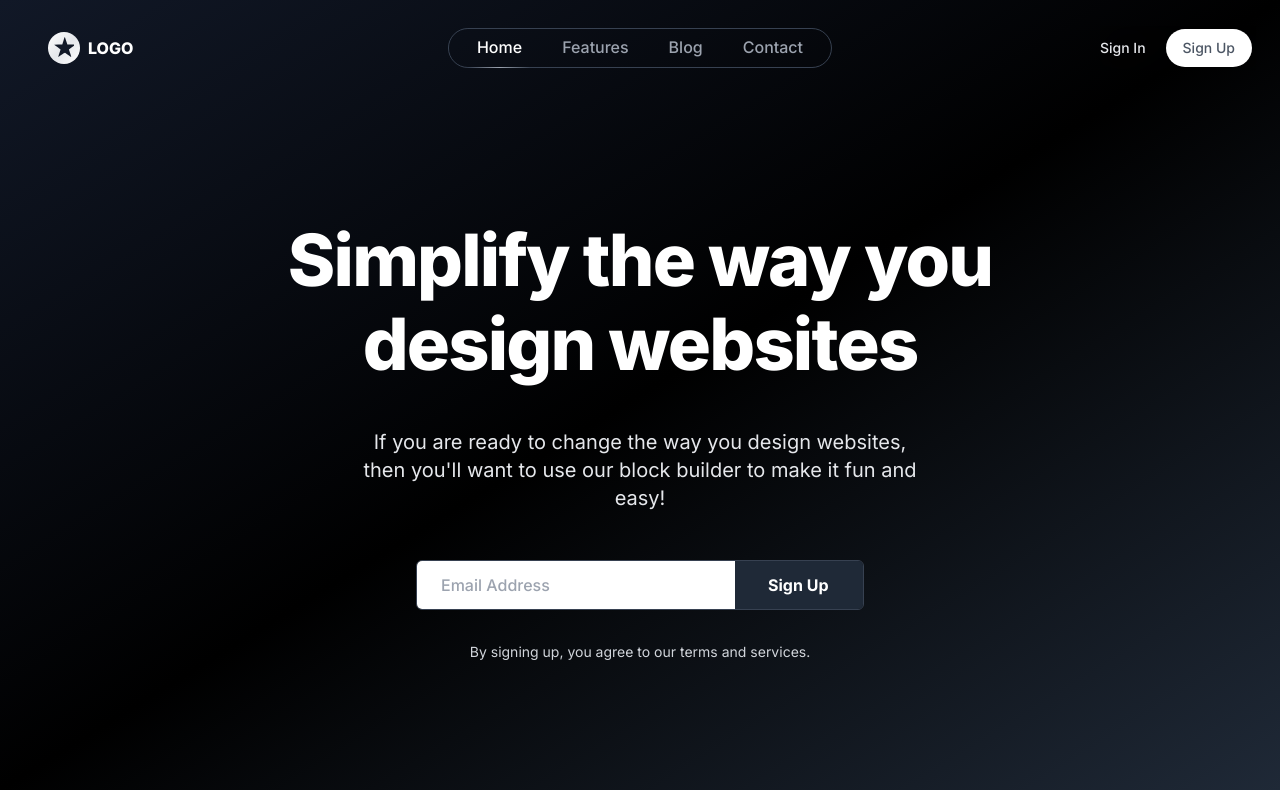
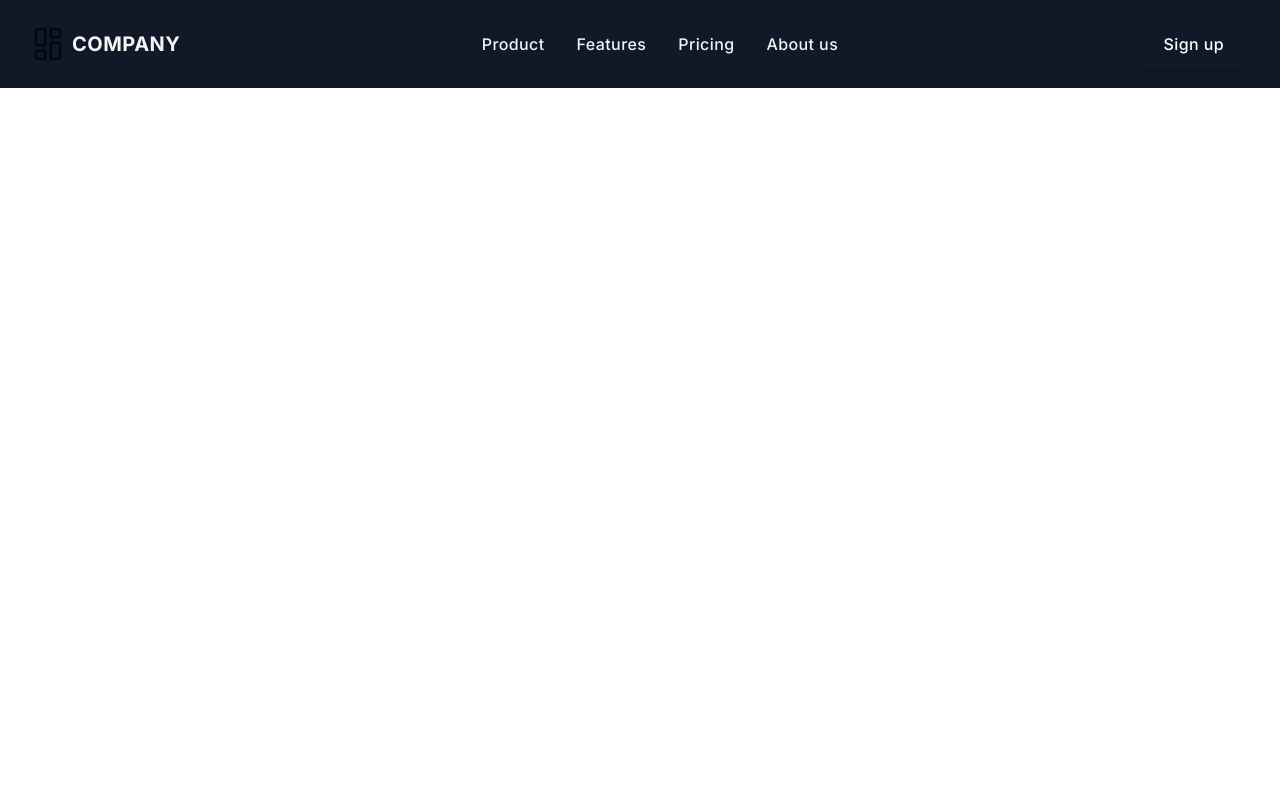
Before and after one commit to choiruladamm/explore-ui, a Next.js app: page / in a window 1280 px wide. Built offline with nearby package versions, Linux system fonts and the light colour scheme.

Commit message:
style: add heroSass

```diff
--- a/app/layout.tsx
+++ b/app/layout.tsx
@@ -16,7 +16,7 @@ export default function RootLayout({
 }) {
   return (
     <html lang="en">
-      <body className={inter.className}>{children}</body>
+      <body className={inter.className} suppressHydrationWarning={true}>{children}</body>
     </html>
   )
 }
--- a/app/page.tsx
+++ b/app/page.tsx
@@ -1,12 +1,10 @@
-import HeroPinestOne from "@/components/HeroPinestOne";
-import TestLayout from "@/components/slicingui/TestLayout";
-import TwitterEmbed from "@/components/slicingui/TwitterEmbed";
+import HeroSass from "@/components/HeroSass";
 import React from "react";
 
 export default function Home() {
   return (
     <>
-      <HeroPinestOne />
+      <HeroSass />
     </>
   );
 }
--- /dev/null
+++ b/components/HeroSass.tsx
@@ -0,0 +1,224 @@
+"use client";
+
+import React, { useState } from "react";
+
+const HeroSass = () => {
+  const [isMenuOpen, setIsMenuOpen] = useState(false);
+
+  return (
+    <div className="bg-gray-900">
+      <div className="px-4 py-5 mx-auto sm:max-w-xl md:max-w-full lg:max-w-screen-xl md:px-24 lg:px-8">
+        <div className="relative flex items-center justify-between">
+          <a
+            href="/"
+            aria-label="Company"
+            title="Company"
+            className="inline-flex items-center"
+          >
+            <svg
+              className="w-8 text-teal-accent-400"
+              viewBox="0 0 24 24"
+              strokeLinejoin="round"
+              strokeWidth="2"
+              strokeLinecap="round"
+              strokeMiterlimit="10"
+              stroke="currentColor"
+              fill="none"
+            >
+              <rect x="3" y="1" width="7" height="12" />
+              <rect x="3" y="17" width="7" height="6" />
+              <rect x="14" y="1" width="7" height="6" />
+              <rect x="14" y="11" width="7" height="12" />
+            </svg>
+            <span className="ml-2 text-xl font-bold tracking-wide text-gray-100 uppercase">
+              Company
+            </span>
+          </a>
+          <ul className="flex items-center hidden space-x-8 lg:flex">
+            <li>
+              <a
+                href="/"
+                aria-label="Our product"
+                title="Our product"
+                className="font-medium tracking-wide text-gray-100 transition-colors duration-200 hover:text-teal-accent-400"
+              >
+                Product
+              </a>
+            </li>
+            <li>
+              <a
+                href="/"
+                aria-label="Our product"
+                title="Our product"
+                className="font-medium tracking-wide text-gray-100 transition-colors duration-200 hover:text-teal-accent-400"
+              >
+                Features
+              </a>
+            </li>
+            <li>
+              <a
+                href="/"
+                aria-label="Product pricing"
+                title="Product pricing"
+                className="font-medium tracking-wide text-gray-100 transition-colors duration-200 hover:text-teal-accent-400"
+              >
+                Pricing
+              </a>
+            </li>
+            <li>
+              <a
+                href="/"
+                aria-label="About us"
+                title="About us"
+                className="font-medium tracking-wide text-gray-100 transition-colors duration-200 hover:text-teal-accent-400"
+              >
+                About us
+              </a>
+            </li>
+          </ul>
+          <ul className="flex items-center hidden space-x-8 lg:flex">
+            <li>
+              <a
+                href="/"
+                className="inline-flex items-center justify-center h-12 px-6 font-medium tracking-wide text-white transition duration-200 rounded shadow-md bg-deep-purple-accent-400 hover:bg-deep-purple-accent-700 focus:shadow-outline focus:outline-none"
+                aria-label="Sign up"
+                title="Sign up"
+              >
+                Sign up
+              </a>
+            </li>
+          </ul>
+          <div className="lg:hidden">
+            <button
+              aria-label="Open Menu"
+              title="Open Menu"
+              className="p-2 -mr-1 transition duration-200 rounded focus:outline-none focus:shadow-outline"
+              onClick={() => setIsMenuOpen(true)}
+            >
+              <svg className="w-5 text-gray-600" viewBox="0 0 24 24">
+                <path
+                  fill="currentColor"
+                  d="M23,13H1c-0.6,0-1-0.4-1-1s0.4-1,1-1h22c0.6,0,1,0.4,1,1S23.6,13,23,13z"
+                />
+                <path
+                  fill="currentColor"
+                  d="M23,6H1C0.4,6,0,5.6,0,5s0.4-1,1-1h22c0.6,0,1,0.4,1,1S23.6,6,23,6z"
+                />
+                <path
+                  fill="currentColor"
+                  d="M23,20H1c-0.6,0-1-0.4-1-1s0.4-1,1-1h22c0.6,0,1,0.4,1,1S23.6,20,23,20z"
+                />
+              </svg>
+            </button>
+            {isMenuOpen && (
+              <div className="absolute top-0 left-0 w-full">
+                <div className="p-5 bg-white border rounded shadow-sm">
+                  <div className="flex items-center justify-between mb-4">
+                    <div>
+                      <a
+                        href="/"
+                        aria-label="Company"
+                        title="Company"
+                        className="inline-flex items-center"
+                      >
+                        <svg
+                          className="w-8 text-deep-purple-accent-400"
+                          viewBox="0 0 24 24"
+                          strokeLinejoin="round"
+                          strokeWidth="2"
+                          strokeLinecap="round"
+                          strokeMiterlimit="10"
+                          stroke="currentColor"
+                          fill="none"
+                        >
+                          <rect x="3" y="1" width="7" height="12" />
+                          <rect x="3" y="17" width="7" height="6" />
+                          <rect x="14" y="1" width="7" height="6" />
+                          <rect x="14" y="11" width="7" height="12" />
+                        </svg>
+                        <span className="ml-2 text-xl font-bold tracking-wide text-gray-800 uppercase">
+                          Company
+                        </span>
+                      </a>
+                    </div>
+                    <div>
+                      <button
+                        aria-label="Close Menu"
+                        title="Close Menu"
+                        className="p-2 -mt-2 -mr-2 transition duration-200 rounded hover:bg-gray-200 focus:bg-gray-200 focus:outline-none focus:shadow-outline"
+                        onClick={() => setIsMenuOpen(false)}
+                      >
+                        <svg className="w-5 text-gray-600" viewBox="0 0 24 24">
+                          <path
+                            fill="currentColor"
+                            d="M19.7,4.3c-0.4-0.4-1-0.4-1.4,0L12,10.6L5.7,4.3c-0.4-0.4-1-0.4-1.4,0s-0.4,1,0,1.4l6.3,6.3l-6.3,6.3 c-0.4,0.4-0.4,1,0,1.4C4.5,19.9,4.7,20,5,20s0.5-0.1,0.7-0.3l6.3-6.3l6.3,6.3c0.2,0.2,0.5,0.3,0.7,0.3s0.5-0.1,0.7-0.3 c0.4-0.4,0.4-1,0-1.4L13.4,12l6.3-6.3C20.1,5.3,20.1,4.7,19.7,4.3z"
+                          />
+                        </svg>
+                      </button>
+                    </div>
+                  </div>
+                  <nav>
+                    <ul className="space-y-4">
+                      <li>
+                        <a
+                          href="/"
+                          aria-label="Our product"
+                          title="Our product"
+                          className="font-medium tracking-wide text-gray-700 transition-colors duration-200 hover:text-deep-purple-accent-400"
+                        >
+                          Product
+                        </a>
+                      </li>
+                      <li>
+                        <a
+                          href="/"
+                          aria-label="Our product"
+                          title="Our product"
+                          className="font-medium tracking-wide text-gray-700 transition-colors duration-200 hover:text-deep-purple-accent-400"
+                        >
+                          Features
+                        </a>
+                      </li>
+                      <li>
+                        <a
+                          href="/"
+                          aria-label="Product pricing"
+                          title="Product pricing"
+                          className="font-medium tracking-wide text-gray-700 transition-colors duration-200 hover:text-deep-purple-accent-400"
+                        >
+                          Pricing
+                        </a>
+                      </li>
+                      <li>
+                        <a
+                          href="/"
+                          aria-label="About us"
+                          title="About us"
+                          className="font-medium tracking-wide text-gray-700 transition-colors duration-200 hover:text-deep-purple-accent-400"
+                        >
+                          About us
+                        </a>
+                      </li>
+                      <li>
+                        <a
+                          href="/"
+                          className="inline-flex items-center justify-center w-full h-12 px-6 font-medium tracking-wide text-white transition duration-200 rounded shadow-md bg-deep-purple-accent-400 hover:bg-deep-purple-accent-700 focus:shadow-outline focus:outline-none"
+                          aria-label="Sign up"
+                          title="Sign up"
+                        >
+                          Sign up
+                        </a>
+                      </li>
+                    </ul>
+                  </nav>
+                </div>
+              </div>
+            )}
+          </div>
+        </div>
+      </div>
+    </div>
+  );
+};
+
+export default HeroSass
```
Also changed, not shown: app/globals.css (line endings or trailing spaces).
